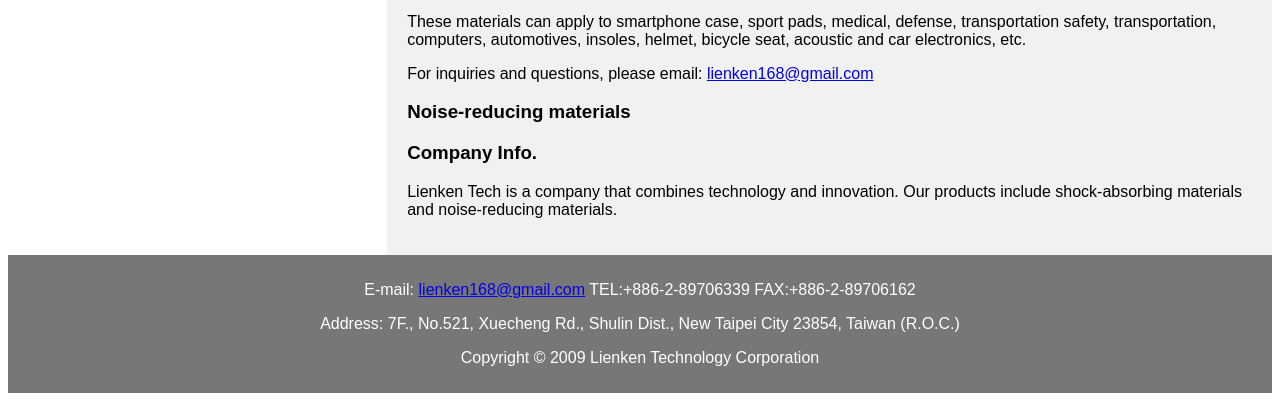
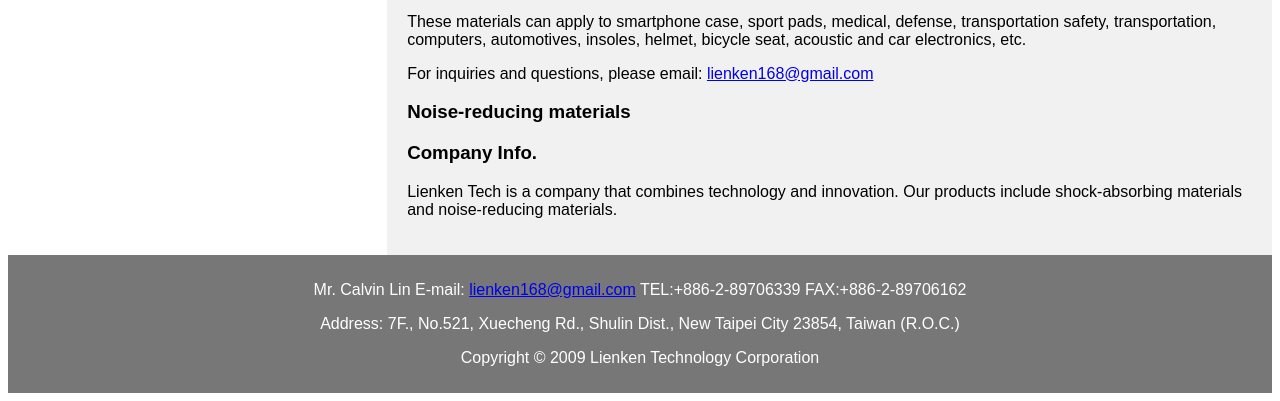
Before and after one commit to lienken/lungyingwang.github.io, a plain HTML site: page index.html in a window 1280 px wide. Shown: the part 707-1108 px from the top of the page. Drawn offline with Linux system fonts and the light colour scheme.

Commit message:
Update index.html

```diff
--- a/index.html
+++ b/index.html
@@ -106,7 +106,7 @@ footer {
 </section>
 
 <footer>
-  <p>E-mail: <a href="mailto:lienken168@gmail.com">lienken168@gmail.com</a> TEL:+886-2-89706339 FAX:+886-2-89706162
+  <p>Mr. Calvin Lin E-mail: <a href="mailto:lienken168@gmail.com">lienken168@gmail.com</a> TEL:+886-2-89706339 FAX:+886-2-89706162
     <p>Address: 7F., No.521, Xuecheng Rd., Shulin Dist., New Taipei City 23854, Taiwan (R.O.C.)
     <p>Copyright © 2009 Lienken Technology Corporation
 </footer>
```
